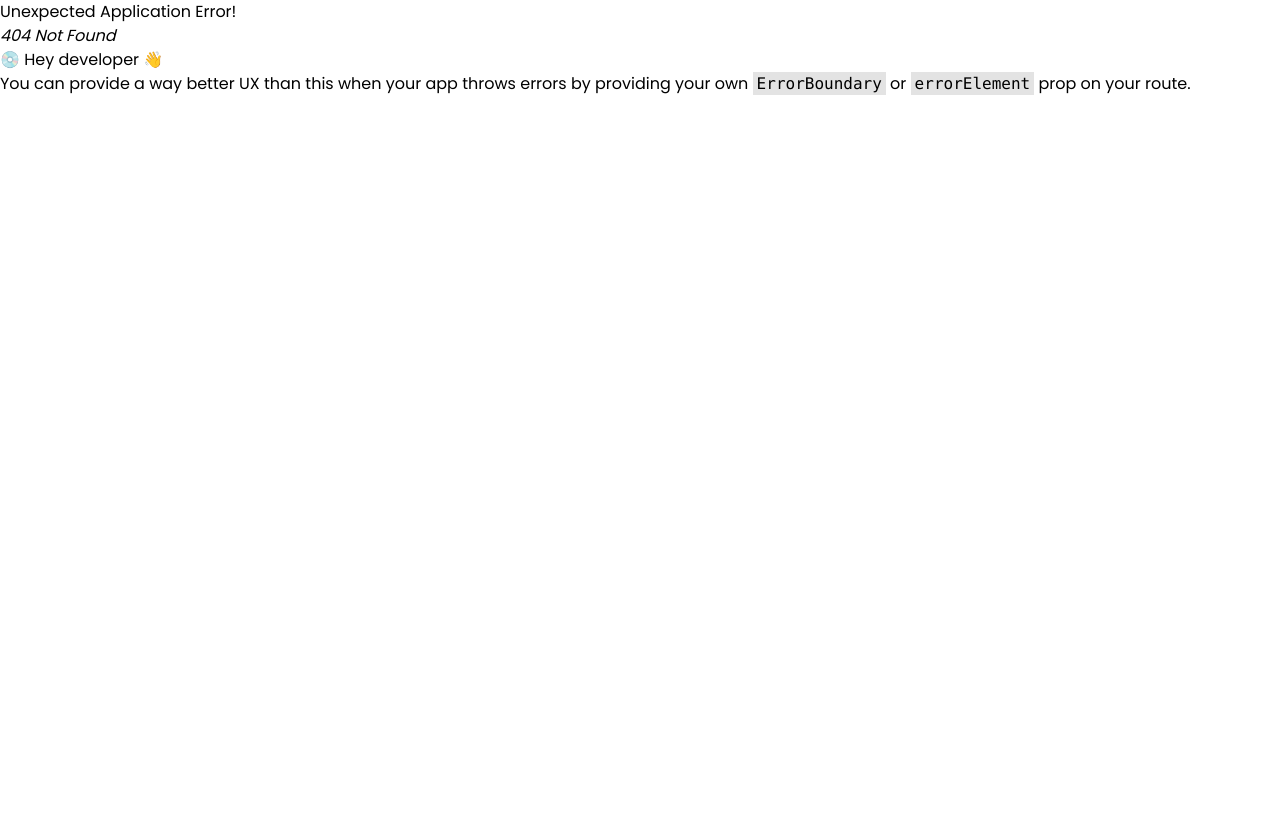
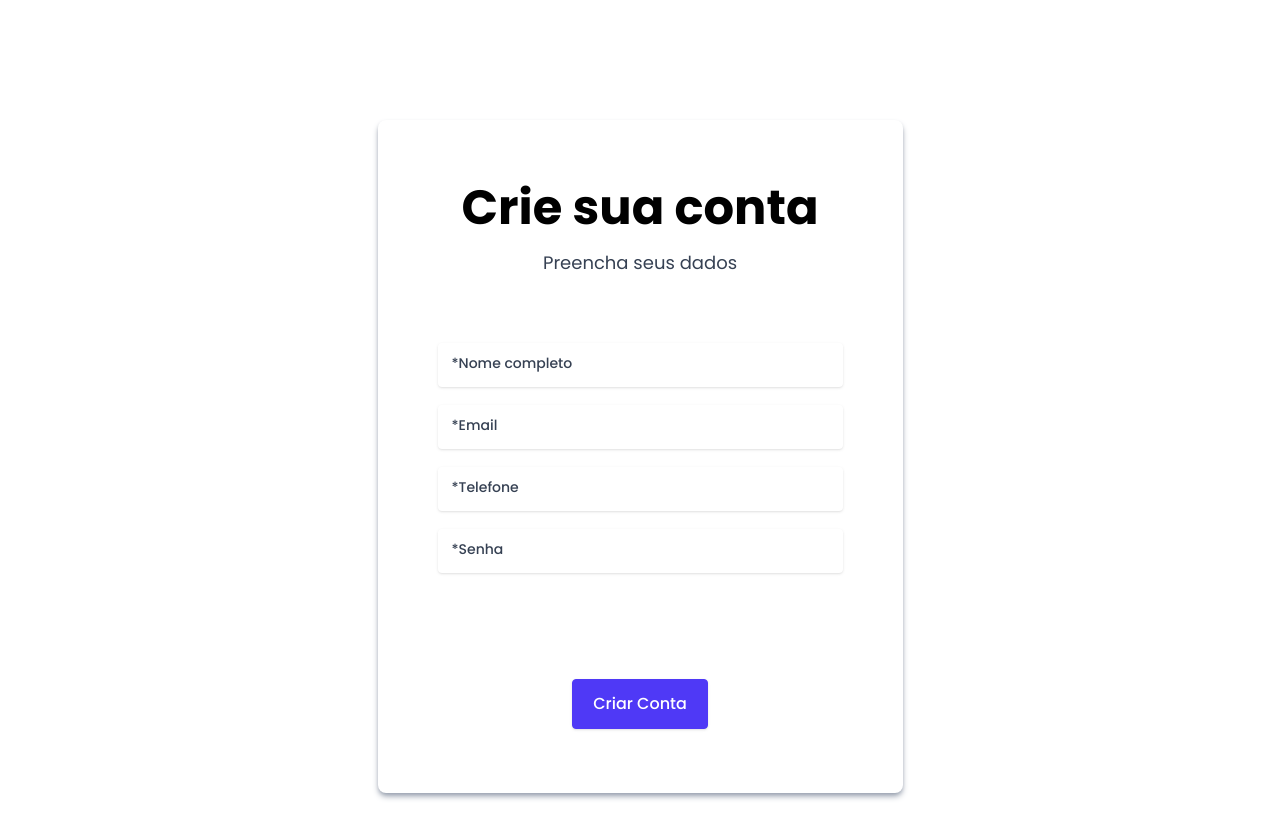
Before and after one commit to StanleyFerreiraC/listas_presentes_web, a React (Vite) app: page /listas_presentes_web/SingUp in a window 1280 px wide. Before the commit this address had no page. Shown: the top 838 px of the page. Before the commit the page ends 800 px from the top, so only its background shows below. Built offline with nearby package versions, Linux system fonts and the light colour scheme.

Commit message:
Page SingUp

```diff
--- a/src/App.tsx
+++ b/src/App.tsx
@@ -1,12 +1,14 @@
 import { Routes, Route } from 'react-router-dom';
 import Home from './pages/Home';
 import Login from './pages/Login';
+import SingUp from './pages/SingUp';
 
 function App() {
   return (
     <Routes>
       <Route path="/" element={<Home />} />
       <Route path="/login" element={<Login />} />
+      <Route path="/SingUp" element={<SingUp />} />
     </Routes>
   )
 }
--- a/src/main.tsx
+++ b/src/main.tsx
@@ -4,6 +4,7 @@ import "./index.css";
 import { createBrowserRouter, RouterProvider } from "react-router-dom";
 import Home from "./pages/Home.tsx";
 import Login from "./pages/Login.tsx";
+import SingUp from "./pages/SingUp.tsx";
 
 const router = createBrowserRouter(
   [
@@ -15,6 +16,7 @@ const router = createBrowserRouter(
       path: "/login",
       element: <Login />,
     },
+    { path: "/SingUp", element: <SingUp /> },
   ],
   { basename: "/listas_presentes_web" }
 );
--- a/src/pages/Login.tsx
+++ b/src/pages/Login.tsx
@@ -1,5 +1,6 @@
+import { Link } from "react-router-dom";
+
 function Login() {
-
   return (
     <section className="bg-gray-1 py-20 dark:bg-dark lg:py-[120px]">
       <div className="container mx-auto">
@@ -122,9 +123,7 @@ function Login() {
               </a>
               <p className="text-base text-body-color dark:text-dark-6">
                 <span className="pr-0.5">Not a member yet?</span>
-                <a href="/#" className="text-primary hover:underline">
-                  Sign Up
-                </a>
+                <Link to="/SingUp">"Sign Up"</Link>
               </p>
             </div>
           </div>
--- /dev/null
+++ b/src/pages/SingUp.tsx
@@ -0,0 +1,97 @@
+import Button from "../components/button";
+
+function Login() {
+
+  return (
+    <section className="bg-gray-1 py-20 dark:bg-dark lg:py-[120px]">
+      <div className="container mx-auto">
+        <div className="-mx-4 flex flex-wrap">
+          <div className="w-full px-4">
+            <div className="relative mx-auto max-w-[525px] overflow-hidden rounded-lg bg-white shadow-md shadow-gray-400 px-10 py-16 text-center dark:bg-dark-2 sm:px-12 md:px-[60px]">
+              <div className="mb-10 text-center md:mb-16">
+                <h1 className="text-4xl font-bold text-secundare-200 sm:text-5xl">Crie sua conta</h1>
+                <p className="mt-4 text-base text-pretty text-gray-700 sm:text-lg/relaxed">Preencha seus dados</p>
+              </div>
+              <form className="space-y-4">
+                <div>
+                  <label htmlFor="Name" className="relative ">
+                    <input
+                      type="name"
+                      id="Name"
+                      placeholder=""
+                      className="peer mt-0.5 p-3 w-full rounded border-gray-400 shadow-sm sm:text-sm"
+                    />
+
+                    <span className="absolute inset-y-0 start-3 -translate-y-5 bg-white px-0.5 text-sm font-medium text-gray-700 transition-transform peer-placeholder-shown:translate-y-0 peer-focus:-translate-y-5">
+                      *Nome completo
+                    </span>
+                  </label>
+                </div>
+
+                <div>
+                  <label htmlFor="Email" className="relative">
+                    <input
+                      type="email"
+                      id="Email"
+                      placeholder=""
+                      className="peer mt-0.5 p-3 w-full rounded border-gray-500 shadow-sm sm:text-sm"
+                    />
+
+                    <span className="absolute inset-y-0 start-3 -translate-y-5 bg-white px-0.5 text-sm font-medium text-gray-700 transition-transform peer-placeholder-shown:translate-y-0 peer-focus:-translate-y-5">
+                      *Email
+                    </span>
+                  </label>
+                </div>
+
+                <div>
+                  <label htmlFor="Telefone" className="relative">
+                    <input
+                      type="tel"
+                      id="Telefone"
+                      placeholder="+55 (99) 99999-9999"
+                      className="peer mt-0.5 p-3 w-full rounded border-gray-500 shadow-sm sm:text-sm placeholder-transparent focus:placeholder-gray-400 focus:placeholder-ocupacity-100 transion duration-300"
+                    />
+
+                    <span className="absolute inset-y-0 start-3 -translate-y-5 bg-white px-0.5 text-sm font-medium text-gray-700 transition-transform peer-placeholder-shown:translate-y-0 peer-focus:-translate-y-5">
+                      *Telefone
+                    </span>
+                  </label>
+                </div>
+
+                                <div>
+                  <label htmlFor="Password" className="relative">
+                    <input
+                      type="passord"
+                      id="Password"
+                      placeholder=""
+                      className="peer mt-0.5 p-3 w-full rounded border-gray-500 shadow-sm sm:text-sm"
+                    />
+
+                    <span className="absolute inset-y-0 start-3 -translate-y-5 bg-white px-0.5 text-sm font-medium text-gray-700 transition-transform peer-placeholder-shown:translate-y-0 peer-focus:-translate-y-5">
+                      *Senha
+                    </span>
+                  </label>
+                </div>
+
+                <div className="mb-10">
+                  <input
+                    type="submit"
+                    value="Sign In"
+                    className="w-full cursor-pointer rounded-md border border-primary bg-primary px-5 py-3 text-base font-medium text-white transition hover:bg-opacity-90"
+                  />
+                </div>
+              </form>
+
+          <div className="mt-4 flex justify-center gap-4 sm:mt-8">
+            <Button text="Criar Conta" tipo={1} href=""/>
+          </div>
+
+            </div>
+          </div>
+        </div>
+      </div>
+    </section>
+  );
+}
+
+export default Login;
```
